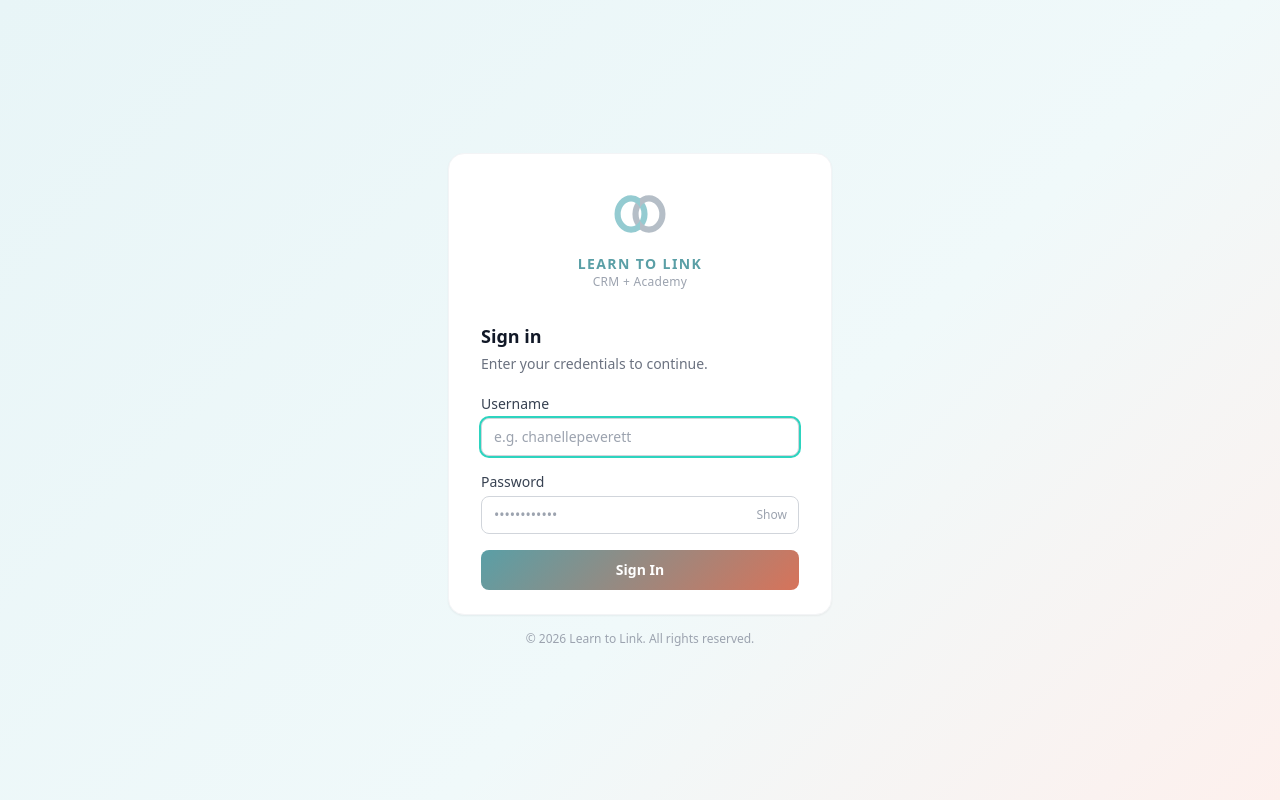
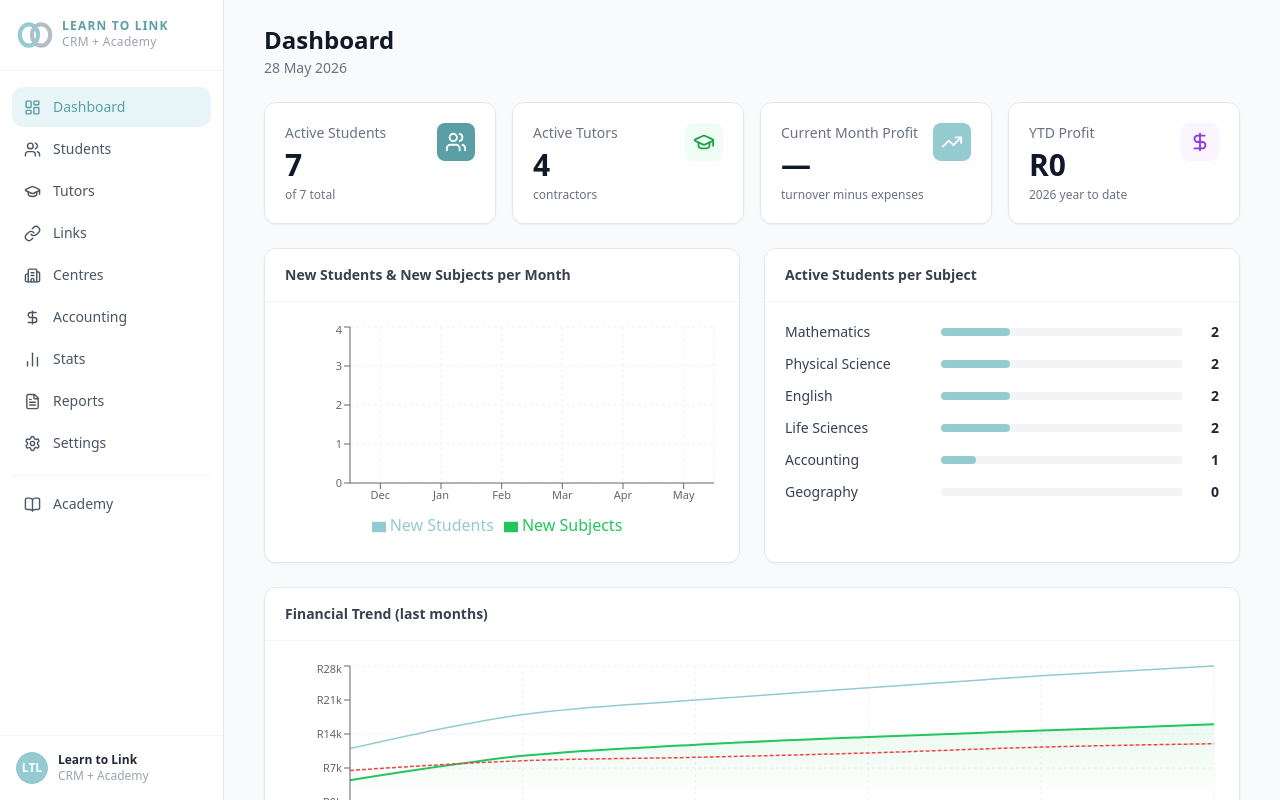
Before and after one commit to speakh2h-arch/tutoring-crm, a React (Vite) app: page / in a window 1280 px wide. Built offline with nearby package versions, Linux system fonts and the light colour scheme.

Commit message:
remove login gate - open access

```diff
--- a/src/tutoring-crm.jsx
+++ b/src/tutoring-crm.jsx
@@ -2802,8 +2802,6 @@ export default function App() {
     academy:    <AcademyPage  data={data} setData={setData} />,
   };
 
-  if (!user) return <LoginPage onLogin={setUser} />;
-
   return (
     <div className="flex h-screen bg-gray-50 font-sans">
       <aside className="w-56 bg-white border-r border-gray-200 flex flex-col shrink-0">
@@ -2840,18 +2838,11 @@ export default function App() {
 
         <div className="px-4 py-4 border-t border-gray-100">
           <div className="flex items-center gap-2.5">
-            <div className="w-8 h-8 rounded-full flex items-center justify-center font-bold text-xs text-white shrink-0"
-              style={{ background: B.teal }}>
-              {user.displayName.split(" ").map(n => n[0]).join("").slice(0,2).toUpperCase()}
+            <div className="w-8 h-8 rounded-full flex items-center justify-center font-bold text-xs text-white" style={{ background: B.teal }}>LTL</div>
+            <div>
+              <p className="text-xs font-semibold text-gray-800">Learn to Link</p>
+              <p className="text-xs text-gray-400">CRM + Academy</p>
             </div>
-            <div className="flex-1 min-w-0">
-              <p className="text-xs font-semibold text-gray-800 truncate">{user.displayName}</p>
-              <p className="text-xs text-gray-400">{user.role}</p>
-            </div>
-            <button onClick={() => setUser(null)} title="Sign out"
-              className="text-gray-400 hover:text-gray-600 shrink-0 transition-colors">
-              <X size={15} />
-            </button>
           </div>
         </div>
       </aside>
```
